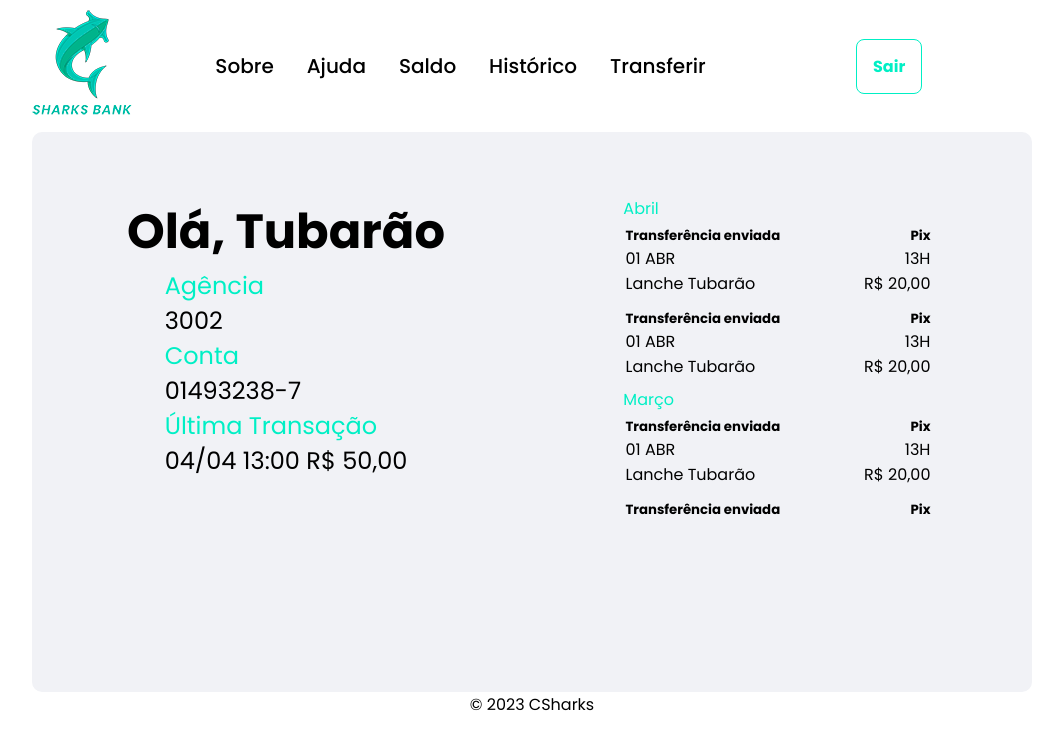
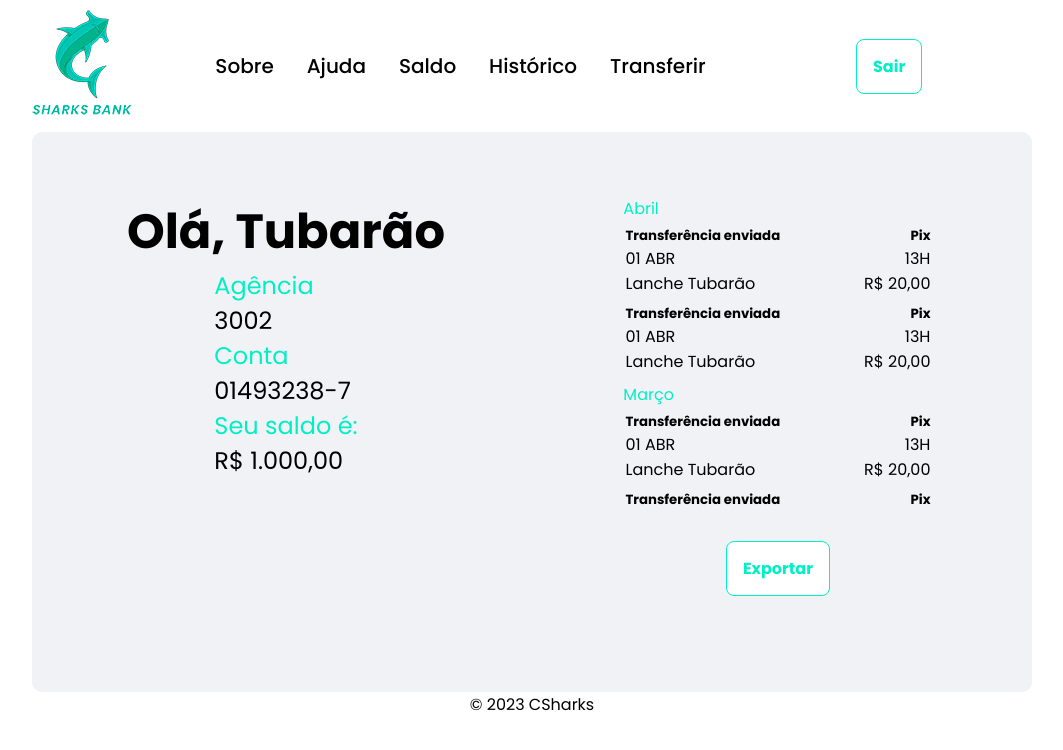
Before and after one commit to gabriele-martins/HackadevCSharks, a React (Vite) app in the folder SharksBank/: page / in a window 1280 px wide. Shown: the top 750 px of the page, without its empty margins (108-1171 px from the left). Built offline with nearby package versions, Linux system fonts and the light colour scheme.

Commit message:
Adicionando button

```diff
--- a/SharksBank/src/components/Transacao/transacao.module.css
+++ b/SharksBank/src/components/Transacao/transacao.module.css
@@ -13,6 +13,7 @@
     border: 1px solid red;
 }
 
+
 table {
     border-collapse: collapse;
     width: 70%;
--- a/SharksBank/src/pages/Extrato/index.jsx
+++ b/SharksBank/src/pages/Extrato/index.jsx
@@ -39,20 +39,28 @@ export default function Extrato() {
                             <p>01493238-7</p>
                         </div>
                         <div className={styles.subtitulos}>
-                            <p>Última Transação</p>
+                            <p>Seu saldo é: </p>
                         </div>
                         <div className={styles.conteudoSubtitulos}>
-                            <p>04/04 13:00 R$ 50,00</p>
+                            <p>R$ 1.000,00</p>
                         </div>
                     </div>
                 </div>
                 <div className={styles.colunaEsquerda}>
+                    <div className={styles.controlScroll}>
                         <div className={styles.mes}>Abril</div>
                         <Transacao />
                         <Transacao />
                         <div className={styles.mes}>Março</div>
                         <Transacao />
                         <Transacao />
+                        <div className={styles.mes}>Fevereiro</div>
+                        <Transacao />
+                        <Transacao />
+                    </div>
+                    <div className={styles.btn}>
+                        <Botao desabilitado={false} nome={"Exportar"} />
+                    </div>
                 </div>
             </div>
             <Footer />
--- a/SharksBank/src/pages/Extrato/style.module.css
+++ b/SharksBank/src/pages/Extrato/style.module.css
@@ -20,16 +20,23 @@
     display: flex;
     flex-direction: column;
     justify-content: center;
+
 }
 
 .colunaEsquerda{
     min-width: 266px;
     width: 45%;
-    height: 20rem;
+    height: 25rem;
     display: flex;
     flex-direction: column;
+}
+
+.controlScroll {
     overflow-y: scroll;
-}
+    width: 100%;
+    height: 100%;
+    margin-bottom: 30px;
+  }
 
 .colunaDireitaTitulo{
     color: #000;
@@ -39,11 +46,14 @@
 .subtitulos{
     color: #00efc5;
     font-size:24px;
+    text-align: left;
+
 }
 
 .conteudoSubtitulos{
     color: #000;
     font-size:24px;
+    text-align: left;
 }
 
 .colunaEsquerdaTitulos{
```
Lines whose indentation alone changed are shown as unchanged.
